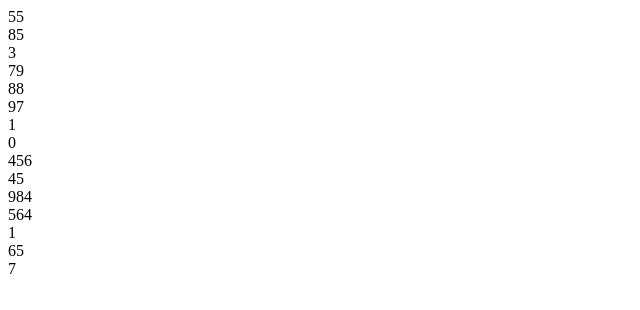
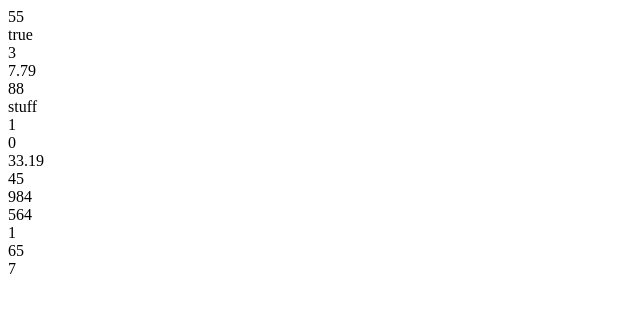
Before and after one commit to julesep3/JavaScript, a plain HTML site: page index.html in a window 1280 px wide. Shown: the full height of the page, 0-640 px from the left. Drawn offline with Linux system fonts and the light colour scheme.

Commit message:
array with various data types

```diff
--- a/index.html
+++ b/index.html
@@ -103,7 +103,7 @@
         // }
         // repeatWord(word, repeat);
 
-        var numArray = [55, 85, 3, 79, 88, 97, 1, 0, 456, 45, 984, 564, 1, 65, 7];
+        var numArray = [55, true, 3, 7.79, 88, "stuff", 1, 0, 33.19, 45, 984, 564, 1, 65, 7];
 
         function printNum(array) {
             for(let i = 0; i < array.length; i++) {
```
